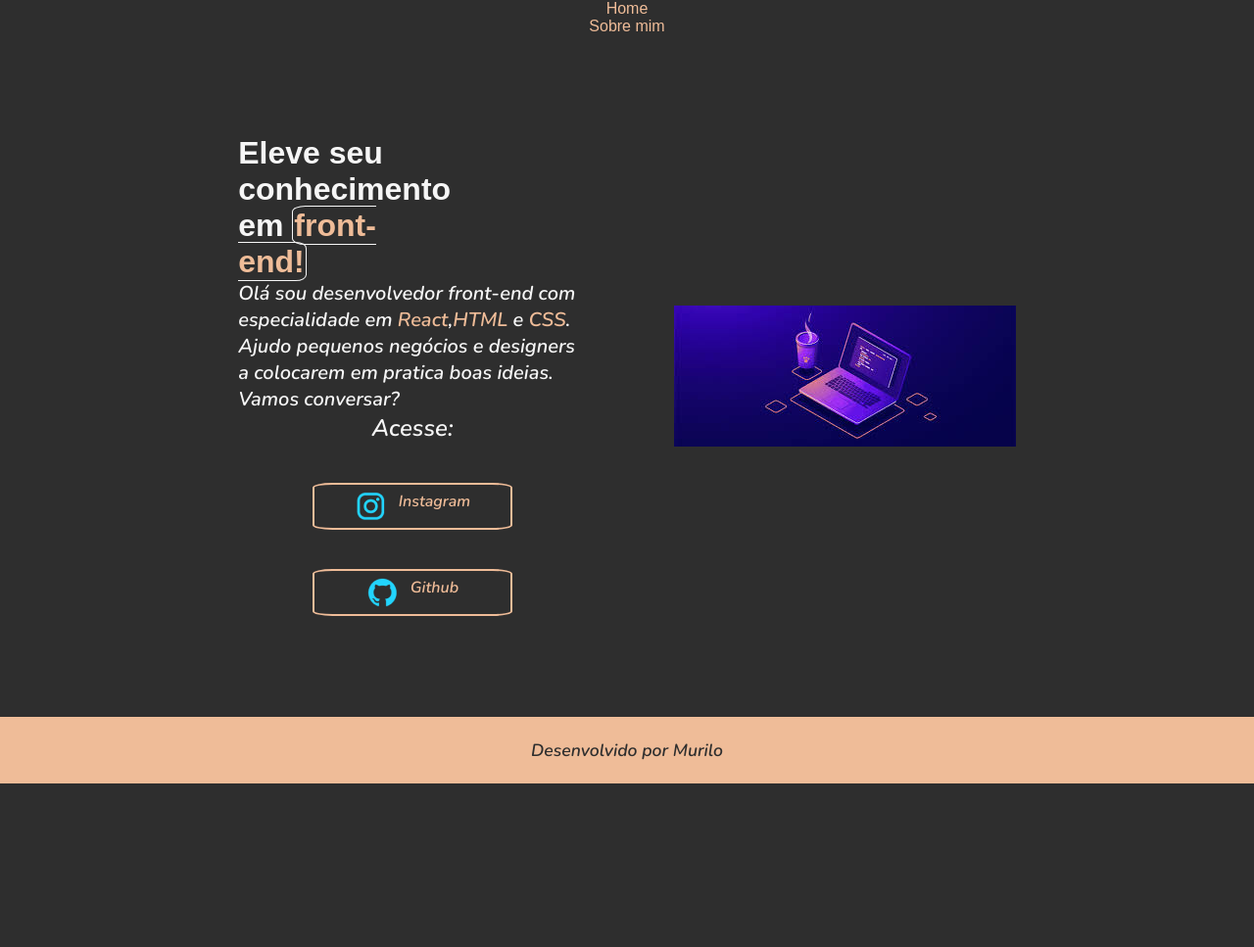
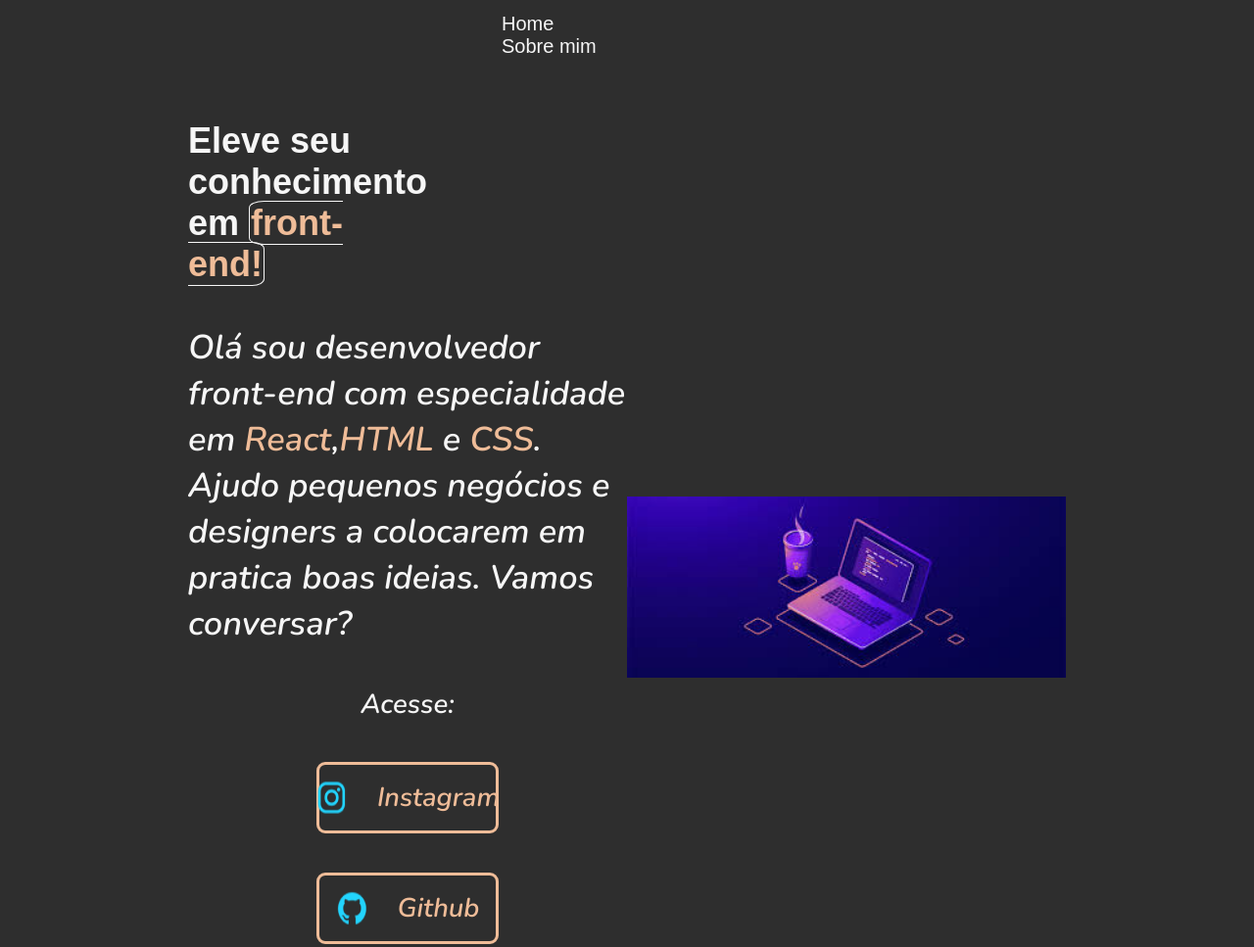
Before and after one commit to muriloo10/murilo.github, a plain HTML site: page index.html in a window 1280 px wide. Shown: the top 967 px of the page at 98% size. Before the commit the page ends 800 px from the top, so only its background shows below. Drawn offline with nearby package versions, Linux system fonts and the light colour scheme; a web font is replaced by a local one.

Commit message:
index.html

```diff
--- a/index.html
+++ b/index.html
@@ -9,21 +9,23 @@
     <link rel="stylesheet" href="style/style.css">
 </head>
 <body>
-    <header class="Cabecalho">
-        <nav>
-            <a class="Cabecalho" href="index.html"> Home</a>
-            <a class="Cabecalho" href="about.html">Sobre mim</a>
+    <header class="cabecalho">
+        <nav class="cabecalho_menu">
+            <a class="cabecalho_link" href="index.html"> Home</a>
+            <a class="cabecalho_link" href="about.html">Sobre mim</a>
         </nav>
     </header>
     <main class="apresentacao">
         <section class="distancia_das_letras">
-          <h1 class="tamanho_titulo"> <strong>Eleve seu conhecimento em <span>front-end!</span></strong></h1>
+          <h1 class="tamanho_titulo"> Eleve seu conhecimento em <span>front-end!</span></h1>
           <p class="fonte_texto"> Olá sou desenvolvedor front-end com especialidade em <span2>React</span2>,<span2>HTML</span2> e
          <span2>CSS</span2>. Ajudo pequenos negócios e designers a colocarem em pratica boas ideias. Vamos conversar?</p>
          <div class="links">
-            <h2>Acesse:</h2><a class="estilo_link" href="https://instagram.com/murilogpc"> <img src="assets/instagram.png"> Instagram</a>
-            <a class="estilo_link" href="https://github.com/muriloo10">
+            <h2 class="apresentacao_subtitulo">Acesse:</h2>
+            <a class="estilo_links" href="https://instagram.com/murilogpc"> <img src="assets/instagram.png"> Instagram
+            <a class="estilo_links" href="https://github.com/muriloo10">
              <img src="assets/github.png"> Github
+             <a class="estilo_links" href="https://twitch.tv/murilogg0_0"> <img src="assets/twitch.png"> Twitch
             </a>
          </div>
        </section>
--- a/style/style.css
+++ b/style/style.css
@@ -8,28 +8,30 @@
     --fonte-principal:'Nunito', sans-serif;
  }
 
-*{ margin: 0%;
-padding:  0% 0% 0%;
+*{ margin: 0;
+padding:  0;
 }
 body{
     box-sizing: border-box;
     background-color: var(--cor-primaria);
     color: var(--cor-seundaria);}
 
-.Cabecalho{
+.cabecalho{
+    padding: 1% 0% 0% 40%;
+}
+.cabecalho_menu{
+    display: flex;
+    gap: 0px;
+    flex-direction: column;
+}
+.cabecalho_link{
 font-family: 'Mina', sans-serif;
-font-size: 1.0rem;
-color: Var(--cor-terciaria);
-display: flex;
-justify-content: center;
-text-align: center;
-padding: 0%;
+font-size: 1.25rem;
+color: var(--cor-seundaria);
 text-decoration: none;
 }
 
-strong{
-    color:var(--cor-seundaria)
-}
+
 h1{
     font-weight: bold;
 }
@@ -44,11 +46,11 @@ span2{
 
 }
 .apresentacao {
-    padding: 8% 19%;
+    padding: 5% 15%;
     display: flex;
     align-items: center;
     justify-content: space-between;
-    gap: 89px;
+
 }
 .apresentacao2{
     padding: 1% 19%;
@@ -57,7 +59,10 @@ span2{
     justify-content: space-between;
 }
 .distancia_das_letras {
-    width: 4000px
+    width: 50%;
+    display: flex;
+    flex-direction: column;
+    gap: 40px;
 }
 .about{
     padding: 1% 10% ;
@@ -66,41 +71,41 @@ span2{
 }
 .tamanho_titulo {
     width: 50%;
-    font-size: 2.0rem;
+    font-size: 2.25rem;
     font-family: 'Mina', sans-serif;
 }
 .fonte_texto{
     width: 100%;
-    font-size: 1.25rem;
+    font-size: 2.15rem;
     font-family: var(--fonte-principal);
-    font-weight: 600;
+    font-weight: 500;
 }
 .links{
-    font-family: var(--fonte-principal);
-    font-size: 1.0rem;
     display: flex;
     flex-direction: column;
+    justify-content: center;
+    font-family: var(--fonte-principal);
+    font-size: 1.15rem;
     align-items: center;
     gap: 40px;
-    justify-content: space-between
+
 }
-.estilo_link{
+.estilo_links{
     display: flex;
     justify-content: center;
+    gap: 30px;
     color: var(--cor-terciaria);
-    width: 56%;
+    width: 40%;
     text-align: center;
-    padding: 6px 0% ;
+    padding: 15px 0px;
     font-family: 'Nunito' sans-serif ;
     font-weight: 600;
-    font-size: 1.0rem;
+    font-size: 1.70rem;
     text-decoration: none;
-    border: 2px solid var(--cor-terciaria);
-
-    border-radius: 10%;
-    gap: 12px;
+    border: 3px solid var(--cor-terciaria);
+    border-radius: 9px;
 }
-.estilo_link:hover{
+.estilo_links:hover{
  background: #272727;
  border: 2px solid var(--cor-seundaria)
 
@@ -110,20 +115,31 @@ span2{
 }
 .rodape{
     text-align: center;
-    padding: 22px 15px;
+    padding: 24px 15px;
     color: var(--cor-primaria);
     background-color: var(--cor-terciaria) ;
     font-family: 'Nunito', sans-serif ;
-    font-size: 1.1rem;
+    font-size: 1.20rem;
 }
 
 
-.Cabecalho:hover{
-    color: var(--cor-seundaria);
+.cabecalho_link:hover{
+    color: #efbc98  ;
 }
 
+
 @media (max-width: 1200px) {
+    .cabecalho{
+        padding: 10%;
+    }
+
+    .cabecalho_menu{
+        justify-content: center;
+    }
     .apresentacao{
-        flex-direction: column;
+        flex-direction:column-reverse ;
+    }
+    .distancia_das_letras{
+      width: 50%;
     }
 }
```
Also changed, not shown: 404.html (deleted, +0 -36 lines), about.html (+4 -4 lines), assets/twitch.png (added).
